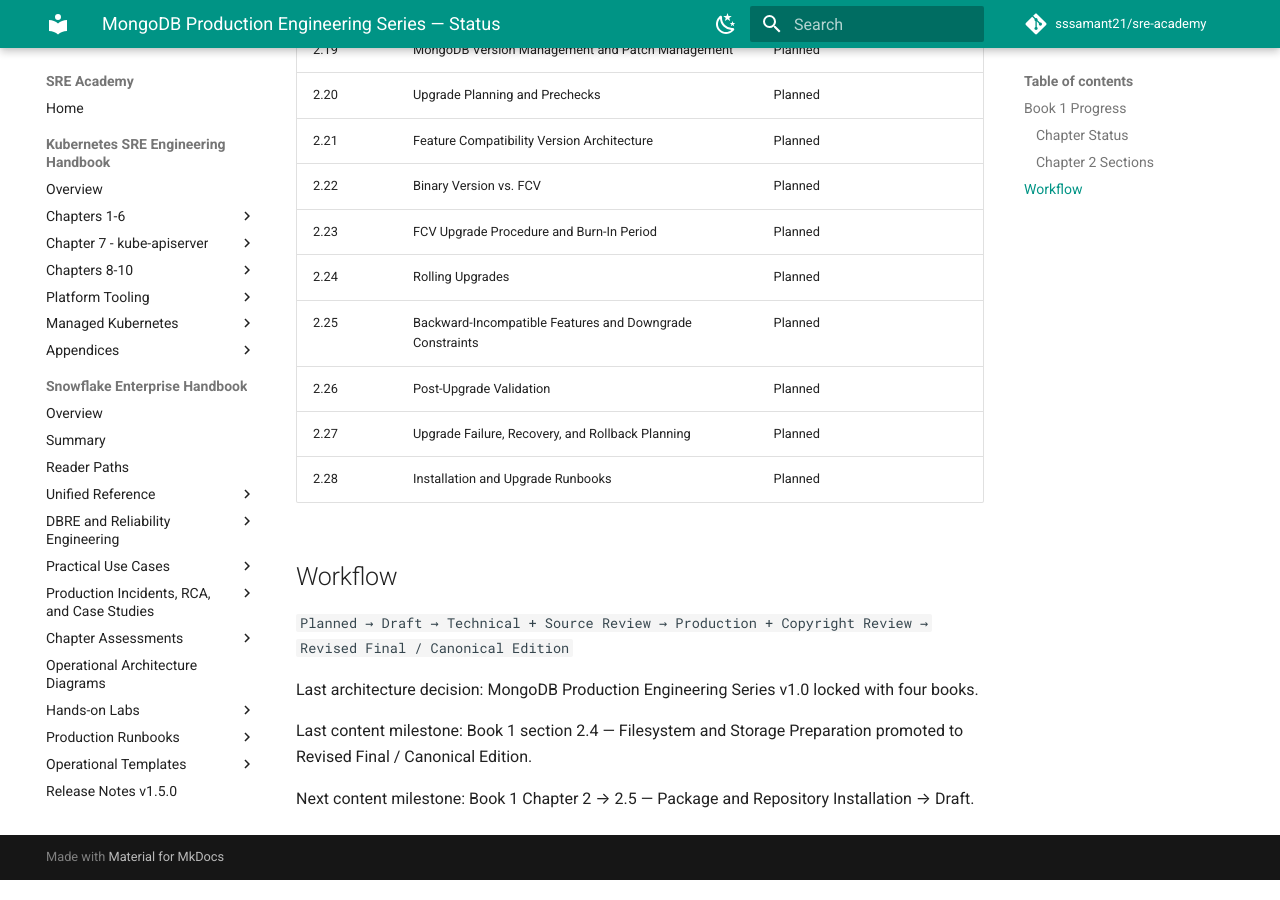
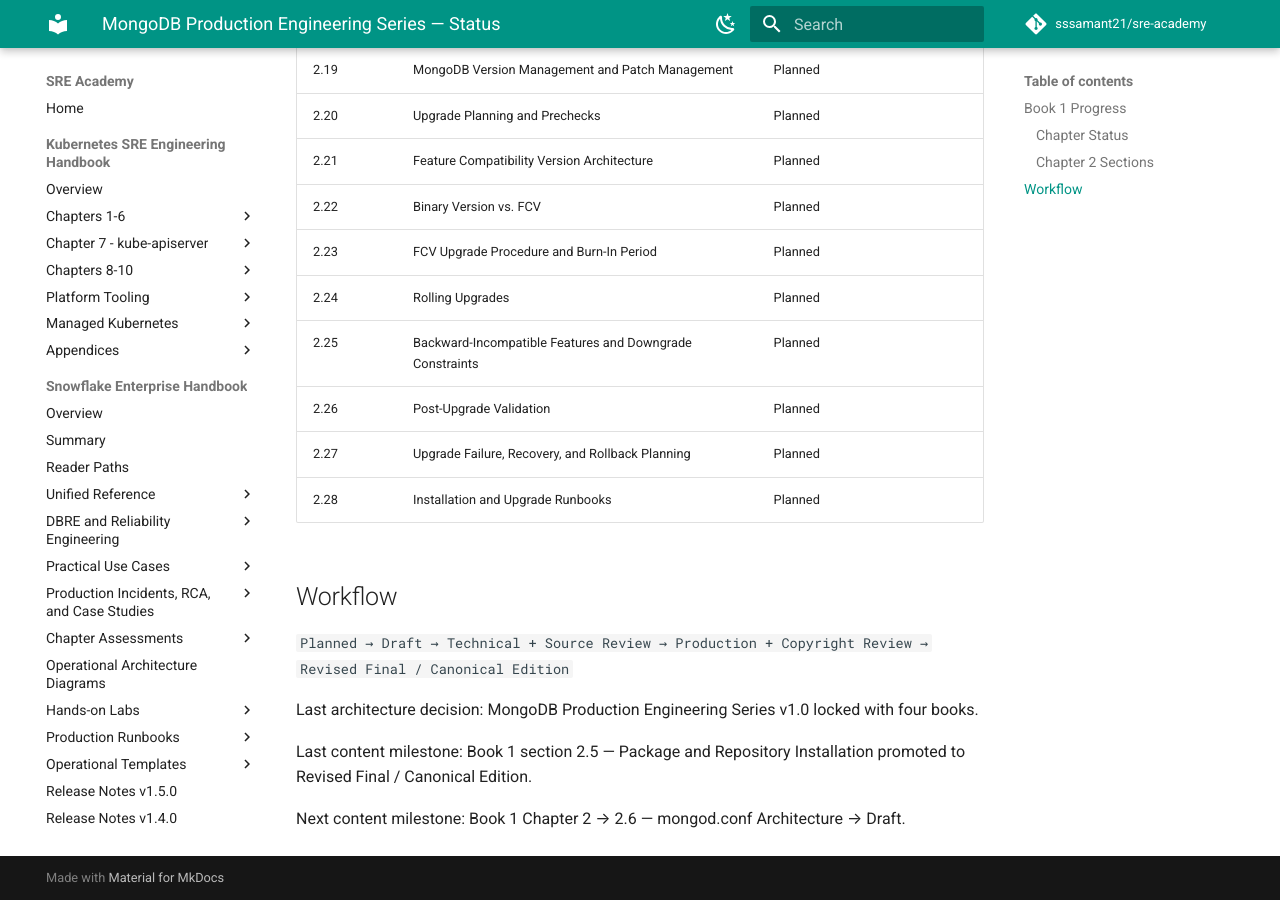
Before and after one commit to sssamant21/sre-academy, an MkDocs documentation site: the page built from docs/books/mongodb/STATUS.md, in a window 1280 px wide and 900 px high, scrolled down 1834 px. Built offline with MkDocs 1.6.1 and Material for MkDocs 9.7.7, drawn with Linux system fonts in a browser that asks for light colours; comment, search, counter and statistics services are not loaded; some of the changed text lies outside the part shown.

Commit message:
docs(mongodb): mark 2.5 canonical and advance to 2.6

```diff
--- a/docs/books/mongodb/STATUS.md
+++ b/docs/books/mongodb/STATUS.md
@@ -2,7 +2,7 @@
 
 | Book | Title | Architecture | Content Status |
 |---|---|---|---|
-| 1 | MongoDB Administration Handbook | 🔒 Locked | In Progress — Chapter 1 Complete; Chapter 2 through 2.4 Canonical |
+| 1 | MongoDB Administration Handbook | 🔒 Locked | In Progress — Chapter 1 Complete; Chapter 2 through 2.5 Canonical |
 | 2 | MongoDB SRE & Reliability Engineering Handbook | 🔒 Locked | Planned |
 | 3 | MongoDB DBRE & Performance Engineering Handbook | 🔒 Locked | Planned |
 | 4 | MongoDB Cloud & Kubernetes Production Handbook | 🔒 Locked | Planned |
@@ -14,7 +14,7 @@
 | Chapter | Status |
 |---|---|
 | Chapter 1 — MongoDB Architecture and Internals | ✅ COMPLETE — 1.1–1.24 Canonical |
-| Chapter 2 — Installation, Configuration, Patching, and Upgrades | In Progress — 2.1–2.4 Canonical; 2.5 Next |
+| Chapter 2 — Installation, Configuration, Patching, and Upgrades | In Progress — 2.1–2.5 Canonical; 2.6 Next |
 
 ### Chapter 2 Sections
 
@@ -55,6 +55,6 @@
 
 Last architecture decision: MongoDB Production Engineering Series v1.0 locked with four books.
 
-Last content milestone: Book 1 section 2.4 — Filesystem and Storage Preparation promoted to Revised Final / Canonical Edition.
+Last content milestone: Book 1 section 2.5 — Package and Repository Installation promoted to Revised Final / Canonical Edition.
 
-Next content milestone: Book 1 Chapter 2 → 2.5 — Package and Repository Installation → Draft.
+Next content milestone: Book 1 Chapter 2 → 2.6 — mongod.conf Architecture → Draft.
```
Also changed, not shown: other parts of docs/books/mongodb/STATUS.md (+2 -2 lines).
